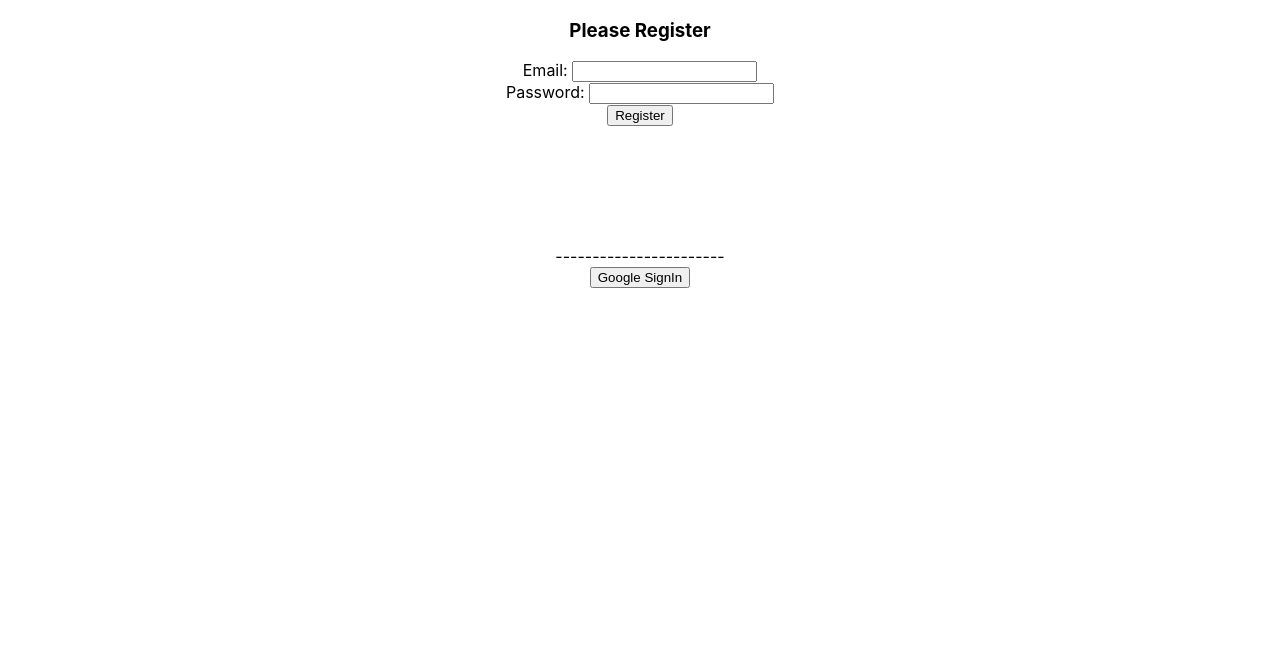
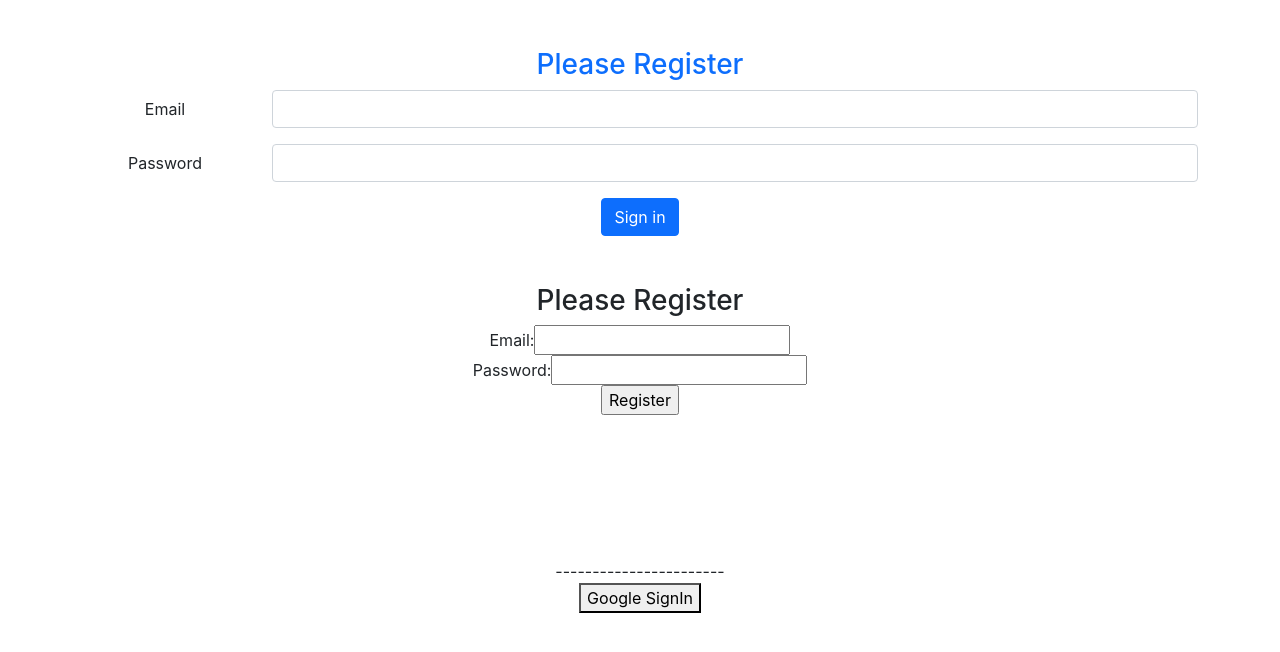
Before and after one commit to DebabrataSaha-570/email-password-authentication-firebase, a React (Create React App) app: page / in a window 1280 px wide. Shown: the top 652 px of the page. Built offline with nearby package versions, Linux system fonts and the light colour scheme.

Commit message:
added bootstrap from and got user email and password

```diff
--- a/public/index.html
+++ b/public/index.html
@@ -1,43 +1,31 @@
 <!DOCTYPE html>
 <html lang="en">
+
 <head>
   <meta charset="utf-8" />
   <link rel="icon" href="%PUBLIC_URL%/favicon.ico" />
   <meta name="viewport" content="width=device-width, initial-scale=1" />
   <meta name="theme-color" content="#000000" />
-    <meta
-      name="description"
-      content="Web site created using create-react-app"
-    />
+  <meta name="description" content="Web site created using create-react-app" />
   <link rel="apple-touch-icon" href="%PUBLIC_URL%/logo192.png" />
-    <!--
-      manifest.json provides metadata used when your web app is installed on a
-      user's mobile device or desktop. See https://developers.google.com/web/fundamentals/web-app-manifest/
-    -->
+
   <link rel="manifest" href="%PUBLIC_URL%/manifest.json" />
-    <!--
-      Notice the use of %PUBLIC_URL% in the tags above.
-      It will be replaced with the URL of the `public` folder during the build.
-      Only files inside the `public` folder can be referenced from the HTML.
 
-      Unlike "/favicon.ico" or "favicon.ico", "%PUBLIC_URL%/favicon.ico" will
-      work correctly both with client-side routing and a non-root public URL.
-      Learn how to configure a non-root public URL by running `npm run build`.
-    -->
   <title>React App</title>
+  <!-- bootstrap css  -->
+  <link href="https://cdn.jsdelivr.net/npm/bootstrap@5.1.3/dist/css/bootstrap.min.css" rel="stylesheet"
+    integrity="sha384-1BmE4kWBq78iYhFldvKuhfTAU6auU8tT94WrHftjDbrCEXSU1oBoqyl2QvZ6jIW3" crossorigin="anonymous">
 </head>
+
 <body>
   <noscript>You need to enable JavaScript to run this app.</noscript>
   <div id="root"></div>
-    <!--
-      This HTML file is a template.
-      If you open it directly in the browser, you will see an empty page.
 
-      You can add webfonts, meta tags, or analytics to this file.
-      The build step will place the bundled scripts into the <body> tag.
 
-      To begin the development, run `npm start` or `yarn start`.
-      To create a production bundle, use `npm run build` or `yarn build`.
-    -->
+  <!-- bootstrap js  -->
+  <script src="https://cdn.jsdelivr.net/npm/bootstrap@5.1.3/dist/js/bootstrap.bundle.min.js"
+    integrity="sha384-ka7Sk0Gln4gmtz2MlQnikT1wXgYsOg+OMhuP+IlRH9sENBO0LRn5q+8nbTov4+1p"
+    crossorigin="anonymous"></script>
 </body>
+
 </html>
--- a/src/App.js
+++ b/src/App.js
@@ -1,4 +1,5 @@
 import { getAuth, signInWithPopup, GoogleAuthProvider } from "firebase/auth";
+import { useState } from "react";
 import './App.css';
 import InitializeAuthentication from "./Firebase/firebase.initialize";
 
@@ -6,6 +7,9 @@ InitializeAuthentication()
 const googleProvider = new GoogleAuthProvider();
 
 function App() {
+  const [email, setEmail] = useState('');
+  const [password, setPassword] = useState('')
+
   const handleGoogleSignIn = () => {
     const auth = getAuth();
     signInWithPopup(auth, googleProvider)
@@ -22,13 +26,42 @@ function App() {
       });
   }
   const handleRegistration = (event) => {
-    console.log('registration will be added')
+    console.log(email, password)
 
     //form er default refresh behaiviour bondhor korar ninja techinic.
     event.preventDefault()
   }
+
+  const handleEmailChange = (event) => {
+    setEmail(event.target.value)
+  }
+
+  const handlePasswordChange = (event) => {
+    setPassword(event.target.value)
+  }
   return (
-    <div className="App">
+    <div className="text-center container">
+
+      <form onSubmit={handleRegistration} className=" my-5">
+        <h3 className="text-primary">Please Register</h3>
+        <div class="row mb-3">
+          <label for="inputEmail3" class="col-sm-2 col-form-label">Email</label>
+          <div class="col-sm-10">
+            <input onBlur={handleEmailChange} type="email" class="form-control" id="inputEmail3" />
+          </div>
+        </div>
+        <div class="row mb-3">
+          <label for="inputPassword3" class="col-sm-2 col-form-label">Password</label>
+          <div class="col-sm-10">
+            <input onBlur={handlePasswordChange} type="password" class="form-control" id="inputPassword3" />
+          </div>
+        </div>
+
+        <button type="submit" class="btn btn-primary">Sign in</button>
+      </form>
+
+
+      {/* regular form  */}
       <form onSubmit={handleRegistration}>
         <h3>Please Register</h3>
         <label htmlFor="email">Email: </label>
@@ -39,6 +72,8 @@ function App() {
         <br />
         <input type="submit" value="Register" />
       </form>
+
+
       <br /><br /><br />
       <br /><br /><br />
       <div>-----------------------</div>
```
Lines whose indentation alone changed are shown as unchanged.
